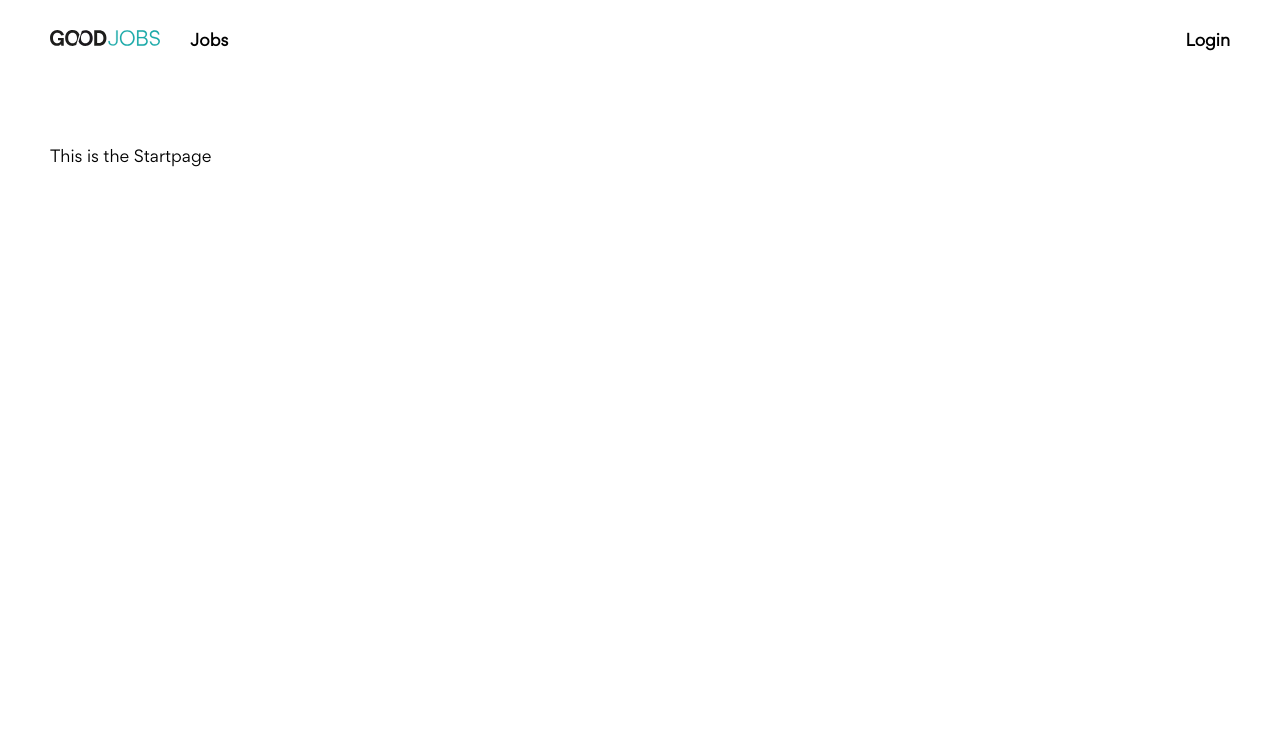
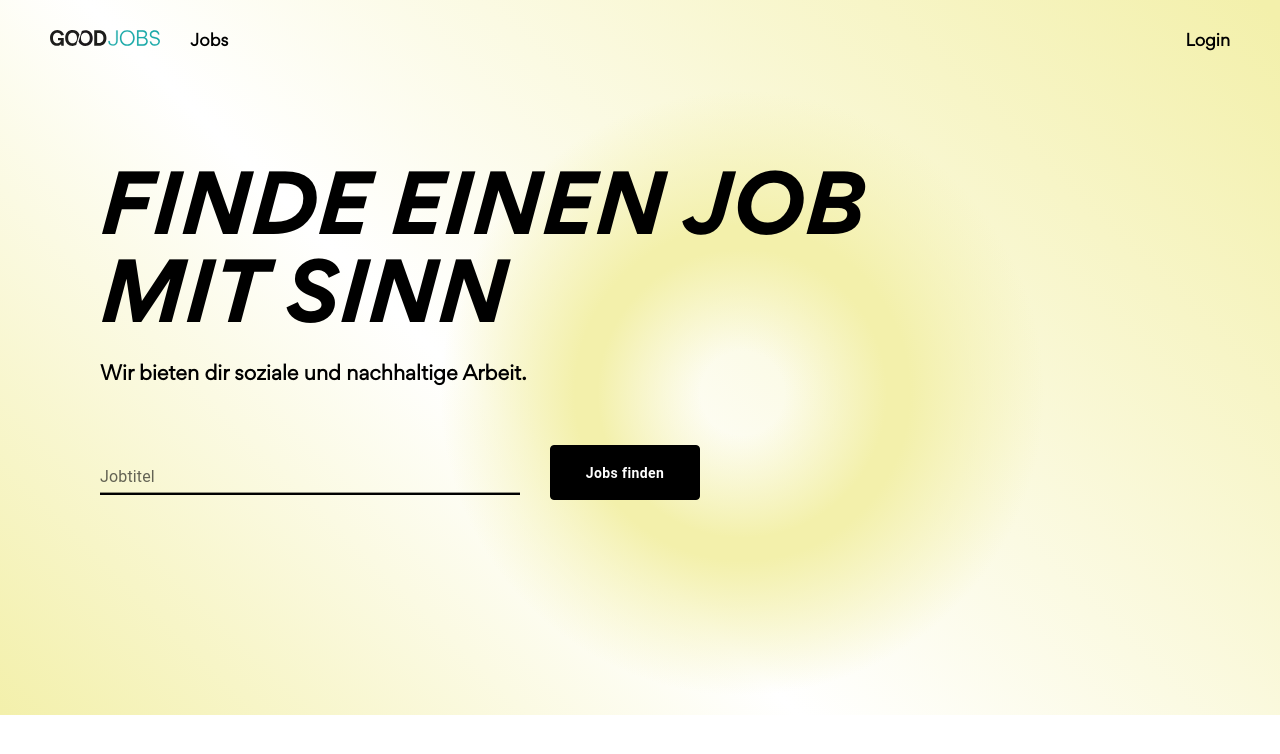
Before and after one commit to DavidMatalik/goodjobs-clone, a React (Create React App) app: page / in a window 1280 px wide. Shown: the top 754 px of the page. Built offline with nearby package versions, Linux system fonts and the light colour scheme.

Commit message:
Create starting page

```diff
--- a/package.json
+++ b/package.json
@@ -9,6 +9,7 @@
     "@testing-library/jest-dom": "^5.16.1",
     "@testing-library/react": "^12.1.2",
     "@testing-library/user-event": "^13.5.0",
+    "formik": "^2.2.9",
     "react": "^17.0.2",
     "react-dom": "^17.0.2",
     "react-router-dom": "^6.2.1",
--- a/src/App.scss
+++ b/src/App.scss
@@ -5,7 +5,23 @@
   src: url(./font/gordita/Gordita-Regular.otf);
 }
 
+@font-face {
+  font-family: 'Gordita-Bold-Italic';
+  src: url(./font/gordita/Gordita-Bold-Italic.otf);
+}
+
 body {
   font-family: Gordita;
   padding: 30px 50px;
+  background: no-repeat
+      radial-gradient(
+        circle closest-side at 58% 55%,
+        rgba(240, 236, 230, 0) 0,
+        rgba(240, 236, 230, 0) 13%,
+        #f3f0ab 45%,
+        #f3f0ab 52%,
+        rgba(240, 236, 230, 0) 94%,
+        rgba(240, 236, 230, 0) 100%
+      ),
+    no-repeat linear-gradient(45deg, #f3f0ab, white 40%, #f3f0ab 99%);
 }
--- a/src/components/JobSearch/JobSearch.js
+++ b/src/components/JobSearch/JobSearch.js
@@ -0,0 +1,38 @@
+import { Button, TextField } from '@mui/material'
+import { useFormik } from 'formik'
+import './JobSearch.scss'
+
+function JobSearch({ buttonTheme = 'light' }) {
+  const formik = useFormik({
+    initialValues: {
+      jobTitle: '',
+    },
+    onSubmit: (values) => {
+      console.log(JSON.stringify(values, null, 2))
+    },
+  })
+
+  return (
+    <form onSubmit={formik.handleSubmit}>
+      <TextField
+        className='job-input-field'
+        name='jobTitle'
+        label='Jobtitel'
+        variant='standard'
+        value={formik.values.jobTitle}
+        onChange={formik.handleChange}
+      />
+      <Button
+        className={`job-search-button button-dark ${
+          buttonTheme === 'dark' ? 'button-dark' : ''
+        }`}
+        variant='outlined'
+        type='submit'
+      >
+        Jobs finden
+      </Button>
+    </form>
+  )
+}
+
+export default JobSearch
--- a/src/components/JobSearch/JobSearch.scss
+++ b/src/components/JobSearch/JobSearch.scss
@@ -0,0 +1,43 @@
+@import '../../mixins.scss';
+
+form {
+  display: flex;
+  flex-direction: column;
+
+  @include respond(tablet) {
+    flex-direction: row;
+    width: 100%;
+    max-width: 600px;
+  }
+
+  .job-input-field {
+    margin-bottom: 40px;
+    width: 250px;
+    border-bottom: 2px solid black !important;
+
+    @include respond(tablet) {
+      width: calc(100% - 180px);
+    }
+  }
+
+  .job-search-button {
+    color: black !important;
+    border-color: black !important;
+    box-shadow: 3px 3px;
+    height: 55px;
+    width: 150px;
+    text-transform: none !important;
+    font-weight: bold !important;
+    color: black !important;
+
+    @include respond(tablet) {
+      margin-left: 30px !important;
+    }
+  }
+
+  .button-dark {
+    color: white !important;
+    background: black !important;
+    box-shadow: 3px 3px rgba(0, 0, 0, 0) !important;
+  }
+}
--- a/src/mixins.scss
+++ b/src/mixins.scss
@@ -12,7 +12,7 @@
   }
 
   @if $breakpoint == large-tablet {
-    @media (min-width: 992px) {
+    @media (min-width: 920px) {
       @content;
     }
   }
--- a/src/pages/StartPage/StartPage.js
+++ b/src/pages/StartPage/StartPage.js
@@ -1,12 +1,17 @@
 import Header from '../../components/Header/Header'
+import JobSearch from '../../components/JobSearch/JobSearch'
 import './StartPage.scss'
 
 function StartPage() {
   return (
-    <div>
+    <>
       <Header />
-      <div>This is the Startpage</div>
-    </div>
+      <main>
+        <h1>Finde einen Job mit Sinn</h1>
+        <h3>Wir bieten dir soziale und nachhaltige Arbeit.</h3>
+        <JobSearch />
+      </main>
+    </>
   )
 }
 
--- a/src/pages/StartPage/StartPage.scss
+++ b/src/pages/StartPage/StartPage.scss
@@ -0,0 +1,33 @@
+@import '../../mixins.scss';
+
+main {
+  padding: 20px 50px 150px 0;
+
+  @include respond(large-tablet) {
+    padding-right: 250px;
+    padding-left: 50px;
+  }
+
+  h1 {
+    font-family: Gordita-Bold-Italic;
+    font-size: 2.5rem;
+    line-height: 2.8rem;
+    text-transform: uppercase;
+    margin-bottom: 20px;
+
+    @include respond(large-tablet) {
+      font-size: 5rem;
+      line-height: 5.5rem;
+    }
+  }
+
+  h3 {
+    font-size: 1rem;
+    font-weight: bold;
+    margin-bottom: 60px;
+
+    @include respond(large-tablet) {
+      font-size: 1.2rem;
+    }
+  }
+}
```
Also changed, not shown: src/font/gordita/Gordita-Bold-Italic.otf (renamed from src/font/gordita/Gordita Bold Italic.otf), 1 other file (tests, documents, lock files or other folders).
